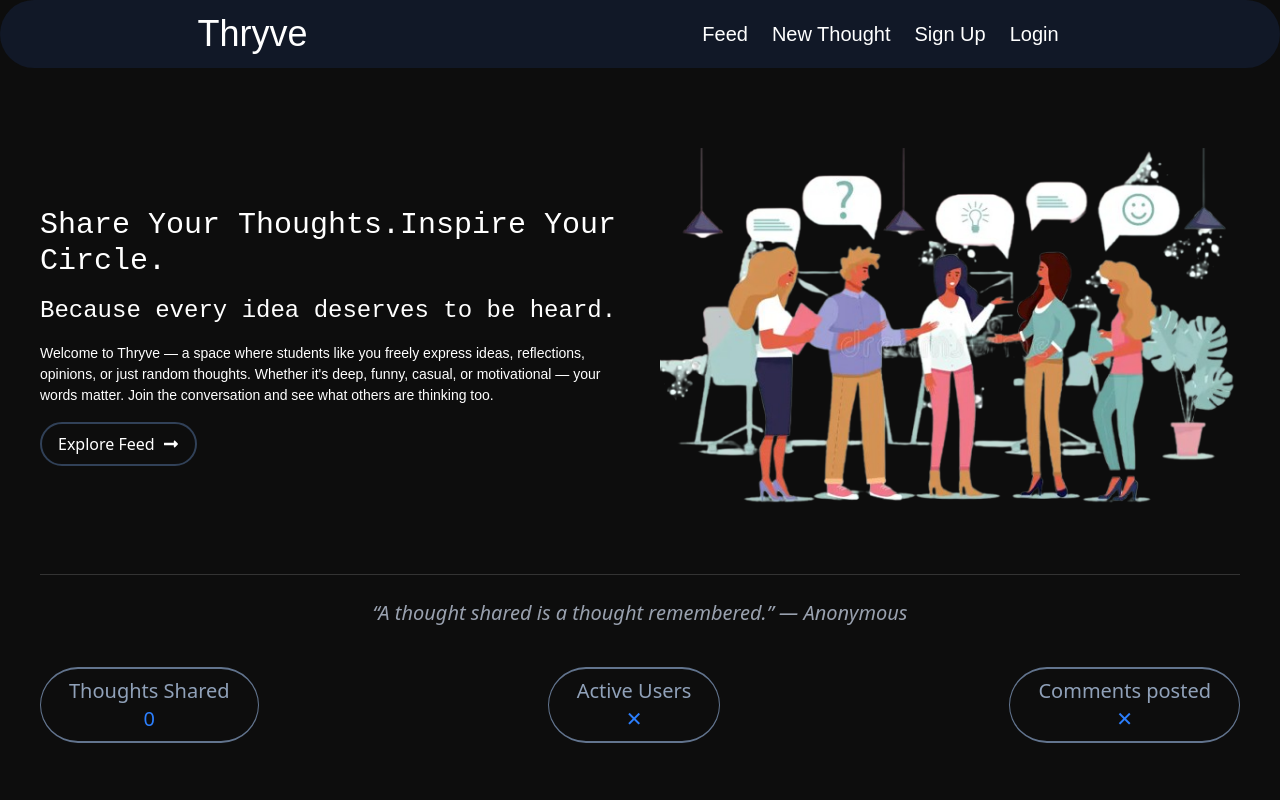
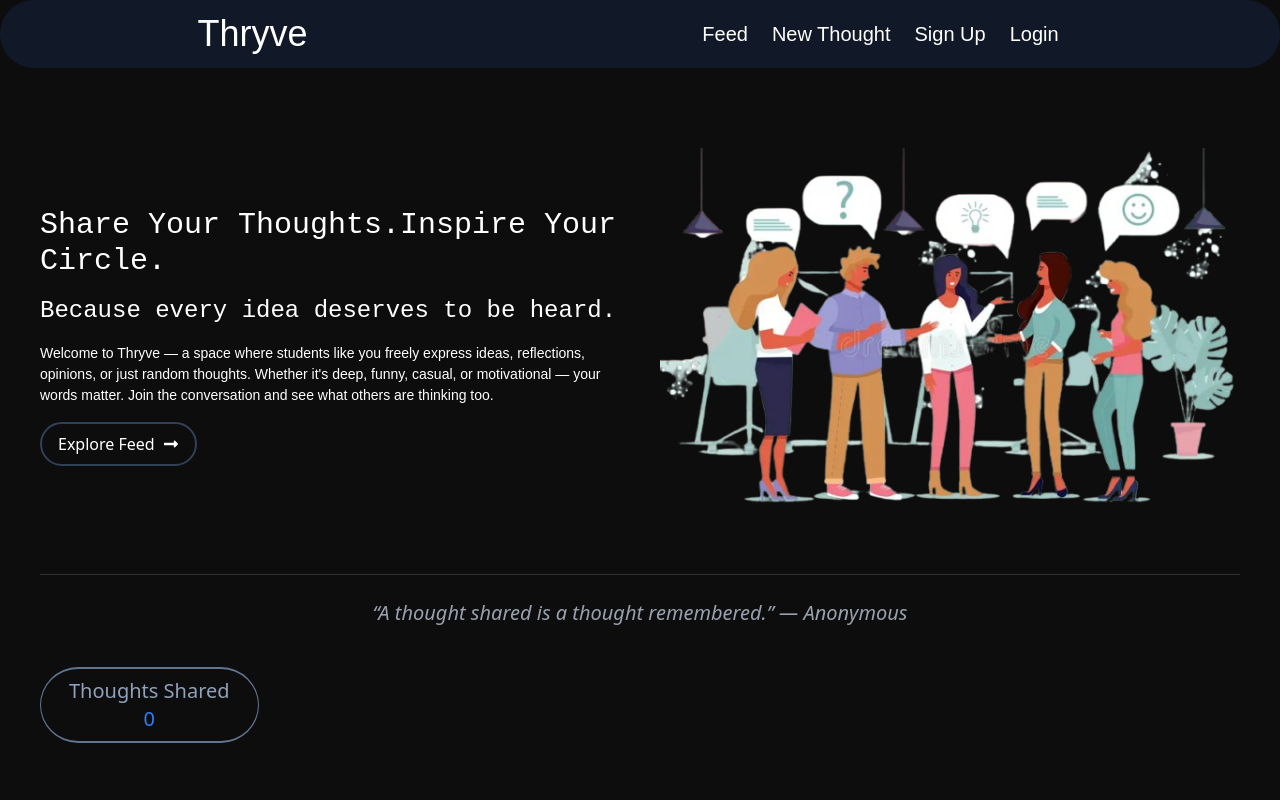
Before and after one commit to abhishek1709-vesit/THOUGHT-APP, a React (Vite) app: page / in a window 1280 px wide. Shown: the top 800 px of the page. Built offline with nearby package versions, Linux system fonts and the light colour scheme; no server answers; the database is empty; a web font is replaced by a local one.

Commit message:
Changed stats ui

```diff
--- a/src/Components/Stats.jsx
+++ b/src/Components/Stats.jsx
@@ -12,12 +12,6 @@ export const Stats = () => {
       <div className="text-xl text-slate-400 flex flex-col items-center border-y-2 border-x-[0.5px]  rounded-full px-7 py-2 border-slate-500">
         Thoughts Shared <p className="text-blue-500"><CountUp end={thoughtArray.length}/></p>
       </div>
-      <div className="text-xl text-slate-400 flex flex-col items-center border-y-2 border-x-[0.5px]  rounded-full px-7 py-2 border-slate-500">
-        Active Users <p className="text-blue-500">✕</p>
-      </div>
-      <div className="text-xl text-slate-400 flex flex-col items-center border-y-2 border-x-[0.5px]  rounded-full px-7 py-2 border-slate-500">
-        Comments posted <p className="text-blue-500">✕</p>
-      </div>
     </div>
   );
 };
```
